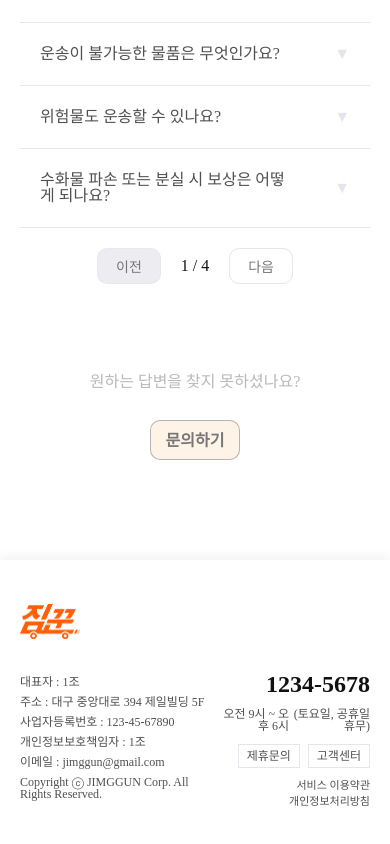
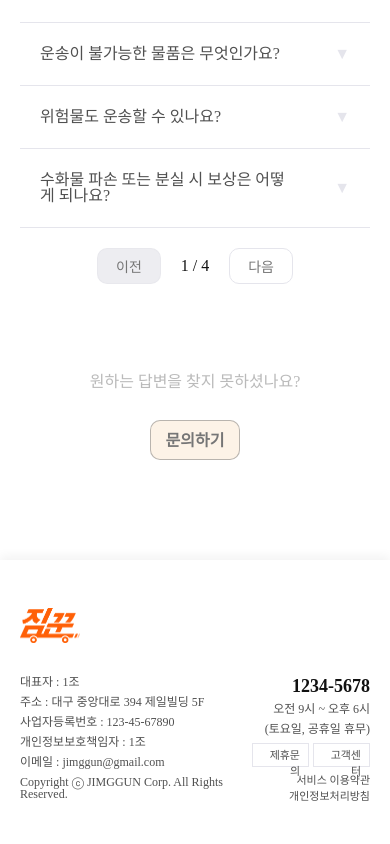
Before and after one commit to HongEungyung/jimggun, a Vue app: page /cs in a window 390 px wide. Shown: the part 787-1631 px from the top of the page. Built offline with nearby package versions, Linux system fonts and the light colour scheme.

Commit message:
메인 슬라이드 이미지 수정

```diff
--- a/src/components/Footer.vue
+++ b/src/components/Footer.vue
@@ -139,23 +139,43 @@
     color: $bg-primary;
   }
 }
-@media screen and (max-width: 390px) {
+@media screen and (max-width: 589px) {
   .footerLeftText p {
-    font-size: $text-font-XS;
+    font-size: $text-font-XS !important;
+  }
+  .footerRightText .footerPhonNumber{
+    font-size: 18px !important;
+    margin-bottom: 8px !important;
   }
   .footerRightText p {
-    font-size: $text-font-XS;
+    font-size: $text-font-XS !important;
+    margin-bottom: 8px !important;
+  }
+  .footerTime {
+    display: flex !important;
+    flex-direction: column !important;
+  }
+  .footerRightButtons {
+    gap: 4px !important;
+    margin-bottom: 8px !important;
+  }
+  .footerRightButtons a {
+    width: 57px !important;
+    font-size: 11px !important;
   }
   .footerRightServices {
-    display: flex;
-    flex-direction: column;
+    display: flex !important;
+    flex-direction: column !important;
   }
   .footerRightServices p {
-    font-size: 11px;
-    margin-bottom: 5px;
+    font-size: 11px !important;
+    margin-bottom: 5px !important;
   }
   .footerRightServices span {
-    display: none;
+    display: none !important;
   }
 }
+@media screen and (max-width: 390px) {
+
+}
 </style>
--- a/src/views/A1_home.vue
+++ b/src/views/A1_home.vue
@@ -16,7 +16,7 @@ const mainBannerData = ref([
     title3After: "까지",
     title4Span: "",
     title4: "대신 들어드리는 여행 도우미 입니다.",
-    image: "/public/images/hong/slideImg1.png",
+    image: "/images/hong/slideImg1.png",
     imageWidth: "400px",
   },
   {
@@ -28,7 +28,7 @@ const mainBannerData = ref([
     title3After: "",
     title4Span: "",
     title4: "예약할 수 있습니다.",
-    image: "/public/images/hong/slideImg2.png",
+    image: "/images/hong/slideImg2.png",
     imageWidth: "400px",
   },
   {
@@ -40,7 +40,7 @@ const mainBannerData = ref([
     title3After: "",
     title4Span: "직접 찾아가서",
     title4: " 수거해갑니다.",
-    image: "/public/images/hong/slideImg3.png",
+    image: "/images/hong/slideImg3.png",
     imageWidth: "350px",
   },
   {
@@ -52,8 +52,8 @@ const mainBannerData = ref([
     title3After: "",
     title4Span: "안전하게 보관",
     title4: " 해드립니다.",
-    image: "/public/images/hong/slideImg4.png",
-    image1: "/public/images/hong/slideImg4-1.png",
+    image: "/images/hong/slideImg4.png",
+    image1: "/images/hong/slideImg4-1.png",
     imageWidth: "280px",
   },
 ]);
```
